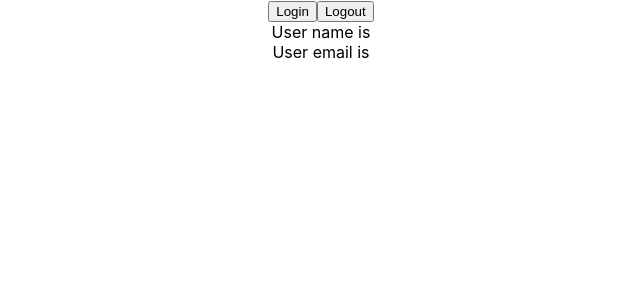
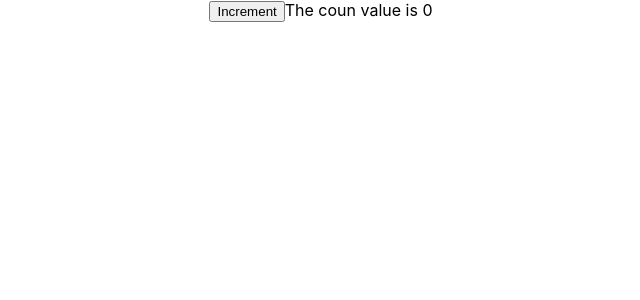
Before and after one commit to denislistiadi/react-typescript, a React (Create React App) app: page / in a window 1280 px wide. Shown: the top 300 px of the page, without its empty margins (319-959 px from the left). Built offline with nearby package versions, Linux system fonts and the light colour scheme.

Commit message:
Class Component

```diff
--- a/src/App.tsx
+++ b/src/App.tsx
@@ -1,6 +1,7 @@
 import "./App.css";
-import User from "./components/context/User";
-import { UserContextProvider } from "./components/context/UserContext";
+import Counter from "./components/class/Counter";
+// import User from "./components/context/User";
+// import { UserContextProvider } from "./components/context/UserContext";
 // import Box from "./components/context/Box";
 // import { ThemeContextProvider } from "./components/context/ThemeContext";
 // import Counter from "./components/state/Counter";
@@ -62,9 +63,11 @@
         <Box />
       </ThemeContextProvider> */}
 
-      <UserContextProvider>
+      {/* <UserContextProvider>
         <User />
-      </UserContextProvider>
+      </UserContextProvider> */}
+
+      <Counter message="The coun value is " />
     </div>
   );
 }
--- /dev/null
+++ b/src/components/class/Counter.tsx
@@ -0,0 +1,30 @@
+import React, { Component } from 'react'
+
+interface CounterProps {
+    message: string
+}
+
+interface CounterState {
+    count: number
+}
+
+class Counter extends Component<CounterProps, CounterState> {
+  state = {
+      count: 0,
+  }
+
+  handleClick = () => {
+    this.setState((prevState) => ({ count: prevState.count + 1 }))
+  }
+
+  render() {
+    return (
+      <div>
+        <button onClick={this.handleClick}>Increment</button>
+        {this.props.message} {this.state.count}
+      </div>
+    )
+  }
+}
+
+export default Counter
```
